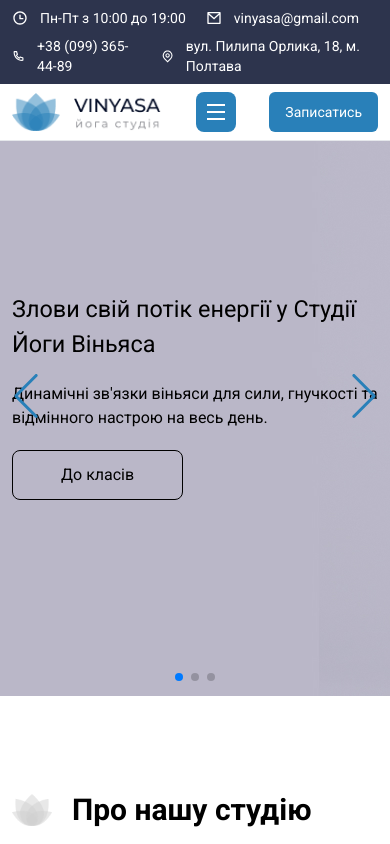
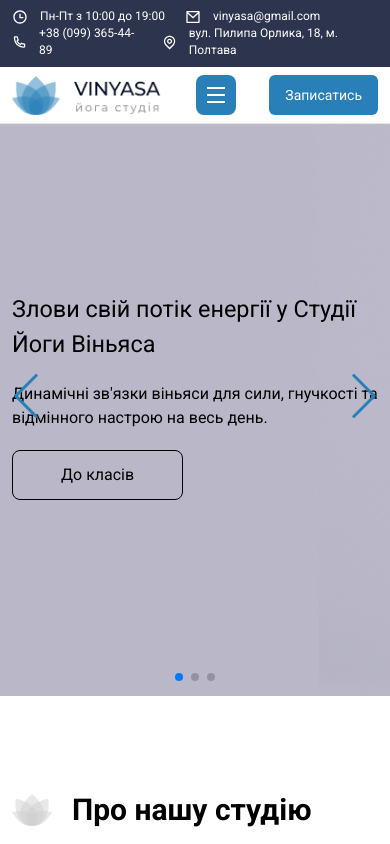
Before and after one commit to RyazanovAndrey/vinyasa, a Next.js app: page / in a window 390 px wide. Shown: the top 844 px of the page. Built offline with nearby package versions, Linux system fonts and the light colour scheme.

Commit message:
refactor(Header): adjust text size for contact information and improve layout structure
feat(MobileMenu): add initial MobileMenu component

```diff
--- a/components/Header.tsx
+++ b/components/Header.tsx
@@ -8,15 +8,15 @@ const Header = () => {
   return (
     <header className="fixed w-full top-0 left-0 z-999 bg-white border-b border-gray-200">
 
-      <div className="bg-top-header text-white py-2">
-        <div className="container grid grid-cols-1 lg:grid-cols-2 items-center justify-between text-sm gap-2">
+      <div className="bg-top-header text-white py-2 text-sm">
+        <div className="container grid grid-cols-1 lg:grid-cols-2 items-center justify-between">
           <div className="flex gap-x-5">
-            <span className='flex items-center gap-x-3'><RiTimeLine size={16} />Пн-Пт з 10:00 до 19:00</span>
-            <span className='flex items-center gap-x-3'><RiMailLine size={16} />vinyasa@gmail.com</span>
+            <span className='flex items-center gap-x-3 text-[12px] md:text-[14px]'><RiTimeLine size={16} />Пн-Пт з 10:00 до 19:00</span>
+            <span className='flex items-center gap-x-3 text-[12px] md:text-[14px]'><RiMailLine size={16} />vinyasa@gmail.com</span>
           </div>
-          <div className="flex gap-x-5">
-            <span className='flex items-center gap-x-3'><RiPhoneLine size={16} />+38 (099) 365-44-89</span>
-            <span className='flex items-center gap-x-3'><RiMapPinLine size={16} />вул. Пилипа Орлика, 18, м. Полтава</span>
+          <div className="flex gap-x-5 lg:justify-end">
+            <span className='flex items-center gap-x-3 text-[12px] md:text-[14px]'><RiPhoneLine size={16} />+38 (099) 365-44-89</span>
+            <span className='flex items-center gap-x-3 text-[12px] md:text-[14px]'><RiMapPinLine size={16} />вул. Пилипа Орлика, 18, м. Полтава</span>
           </div>
         </div>
       </div>
--- /dev/null
+++ b/components/MobileMenu.tsx
@@ -0,0 +1,11 @@
+import { navLinks } from "@/constants/data"
+
+const MobileMenu = () => {
+  return (
+    <div className="">
+      MobileMenu
+    </div>
+  )
+}
+
+export default MobileMenu
```
